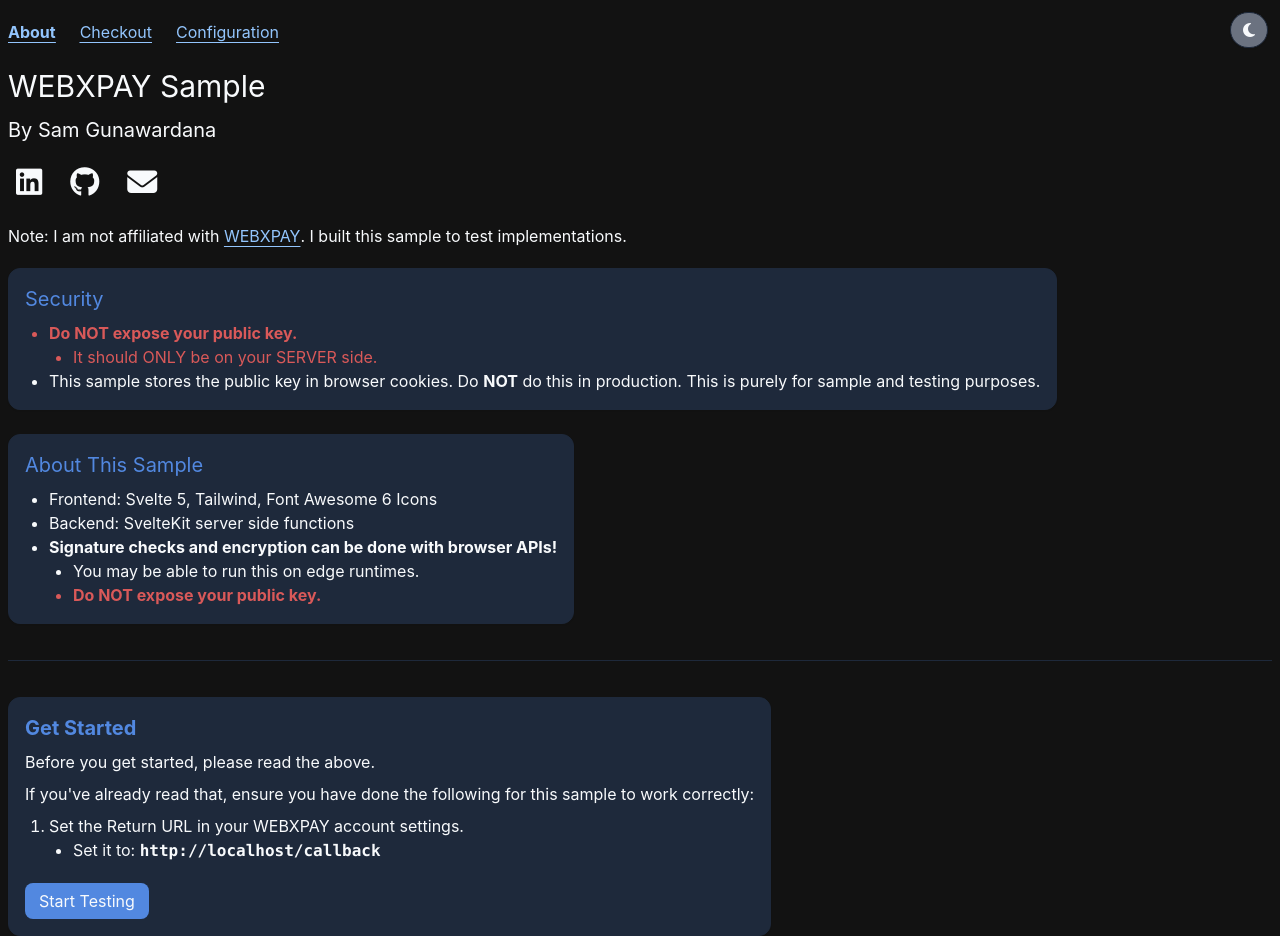
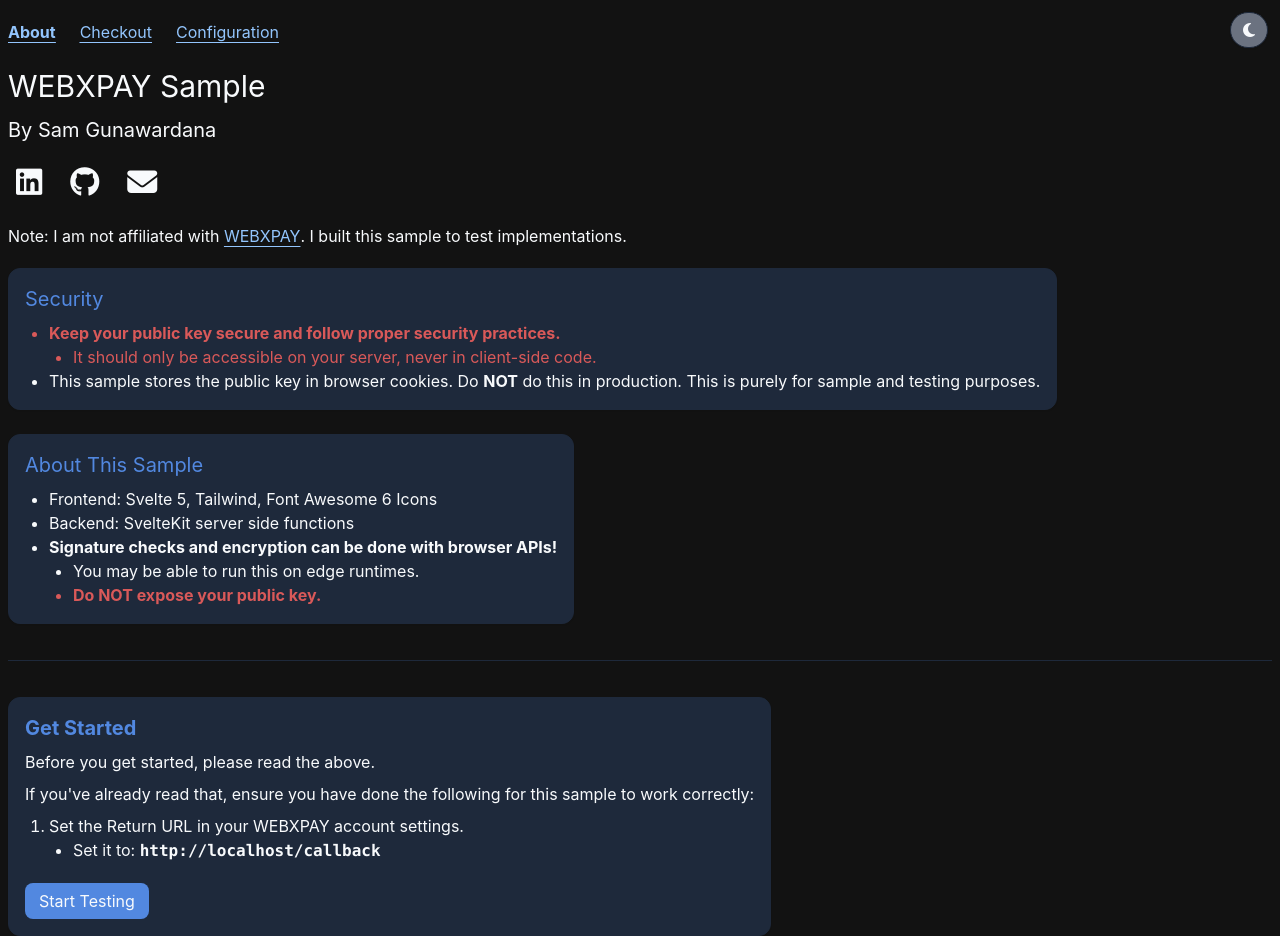
Before and after one commit to JoeskiG/webxpay-sample, a SvelteKit app: page / in a window 1280 px wide. Built offline with nearby package versions, Linux system fonts and the light colour scheme; no server answers.

Commit message:
update text in home page

```diff
--- a/src/routes/+page.svelte
+++ b/src/routes/+page.svelte
@@ -67,9 +67,11 @@
 
 			<ul class="list-disc ml-6">
 				<li class="text-destructive font-bold">
-					Do NOT expose your public key.
+					Keep your public key secure and follow proper security practices.
 					<ul class="list-disc ml-6">
-						<li class="font-normal">It should ONLY be on your SERVER side.</li>
+						<li class="font-normal">
+							It should only be accessible on your server, never in client-side code.
+						</li>
 					</ul>
 				</li>
 
```
